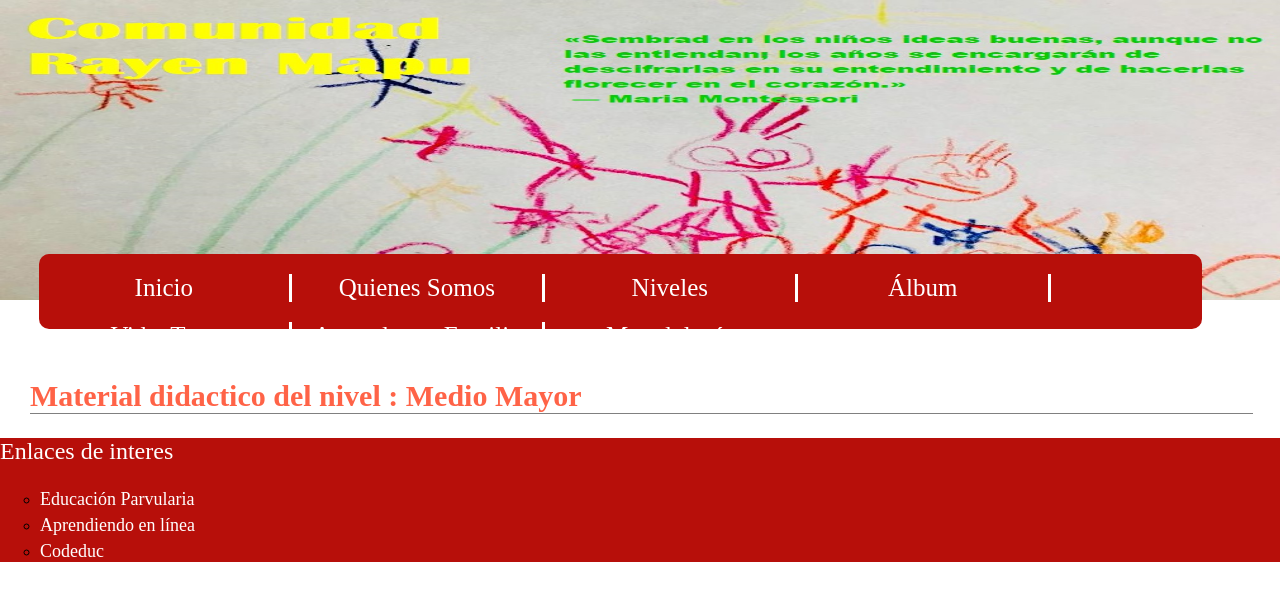
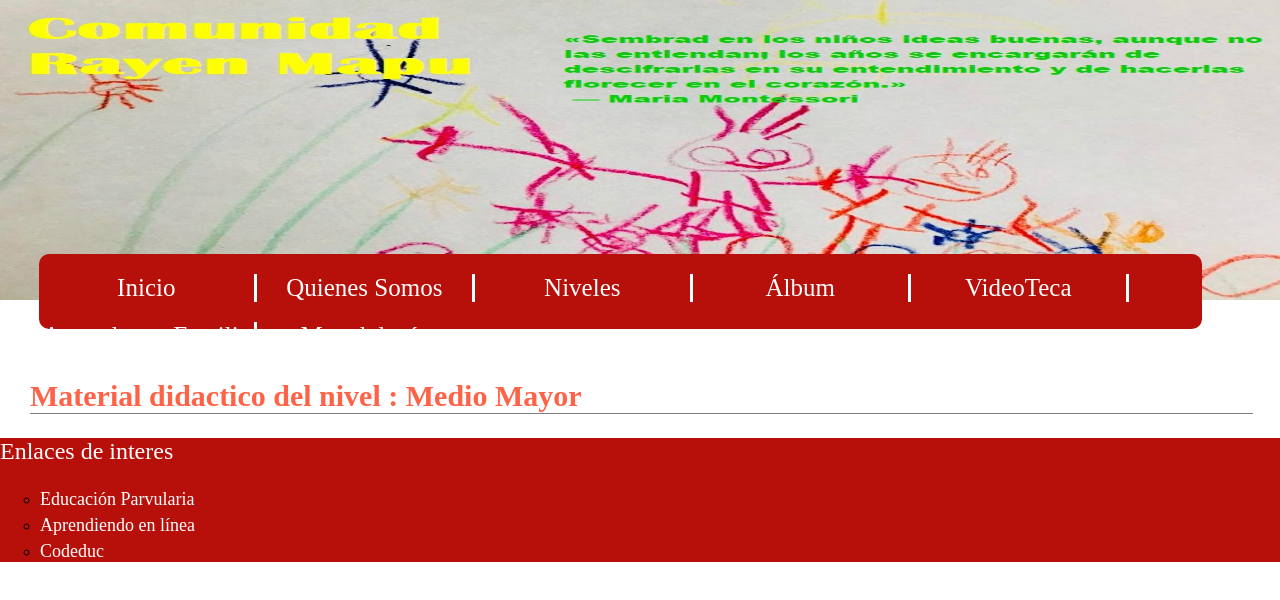
Before and after one commit to Pablohack/rayenmapucomunidad, a React (Create React App) app: page /niveles/mediomayor in a window 1280 px wide. Shown: the top 600 px of the page. Built offline with nearby package versions, Linux system fonts and the light colour scheme.

Commit message:
correction banner css

```diff
--- a/src/components/style/banner.scss
+++ b/src/components/style/banner.scss
@@ -40,12 +40,12 @@
   text-align: center;
   margin-top: 20px;
   @include media-medium {
-    width: 250px;
+    width: 200px;
     text-align: center;
     margin-top: 20px;
   }
   @include media-large {
-    width: 250px;
+    width: 215px;
     text-align: center;
     margin-top: 20px;
   }
```
Also changed, not shown: package.json (+5 -5 lines), 1 other file (tests, documents, lock files or other folders).
